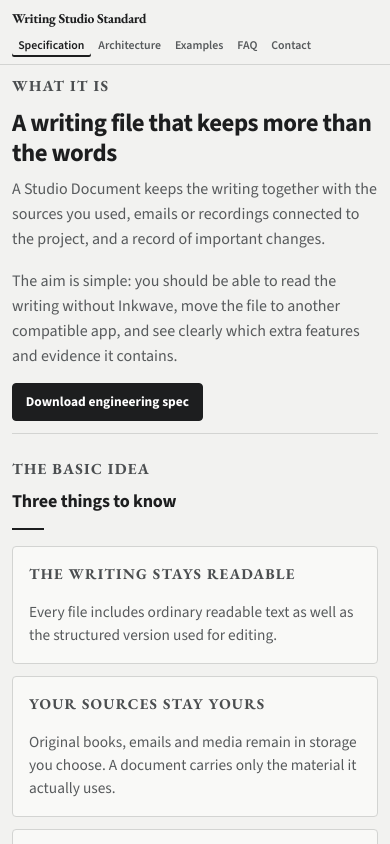
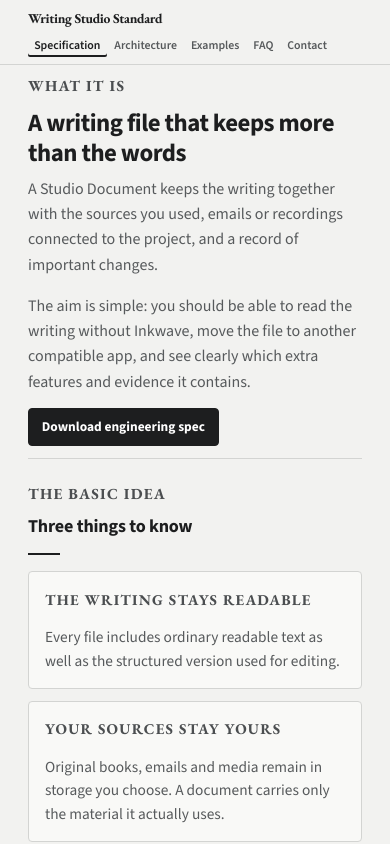
Before and after one commit to albatross310/writingstudiostandard, a React (Vite) app: page / in a window 390 px wide. Shown: the top 844 px of the page. Built offline with nearby package versions, Linux system fonts and the light colour scheme.

Commit message:
Increase responsive page gutters

```diff
--- a/src/styles/global.css
+++ b/src/styles/global.css
@@ -29,7 +29,7 @@
   --accent-pale:  #e3e4e2;
   --surface-muted:#e9e9e7;
   --white:        #ffffff;
-  --page-gutter:  clamp(0.75rem, calc(0.55rem + 0.75vw), 2rem);
+  --page-gutter:  clamp(1.75rem, calc(0.5rem + 3vw), 6rem);
   --content-rail: 1180px;
   --nav-column:   22rem;
 
```
